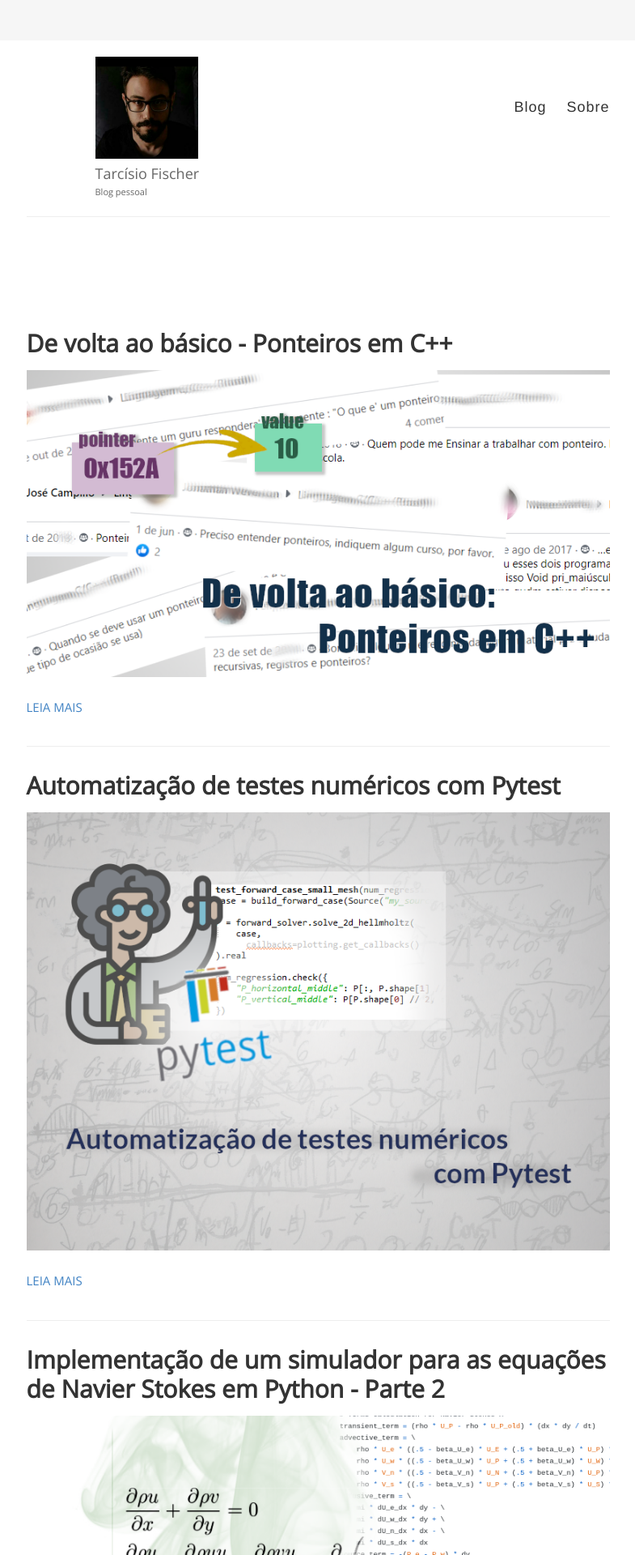
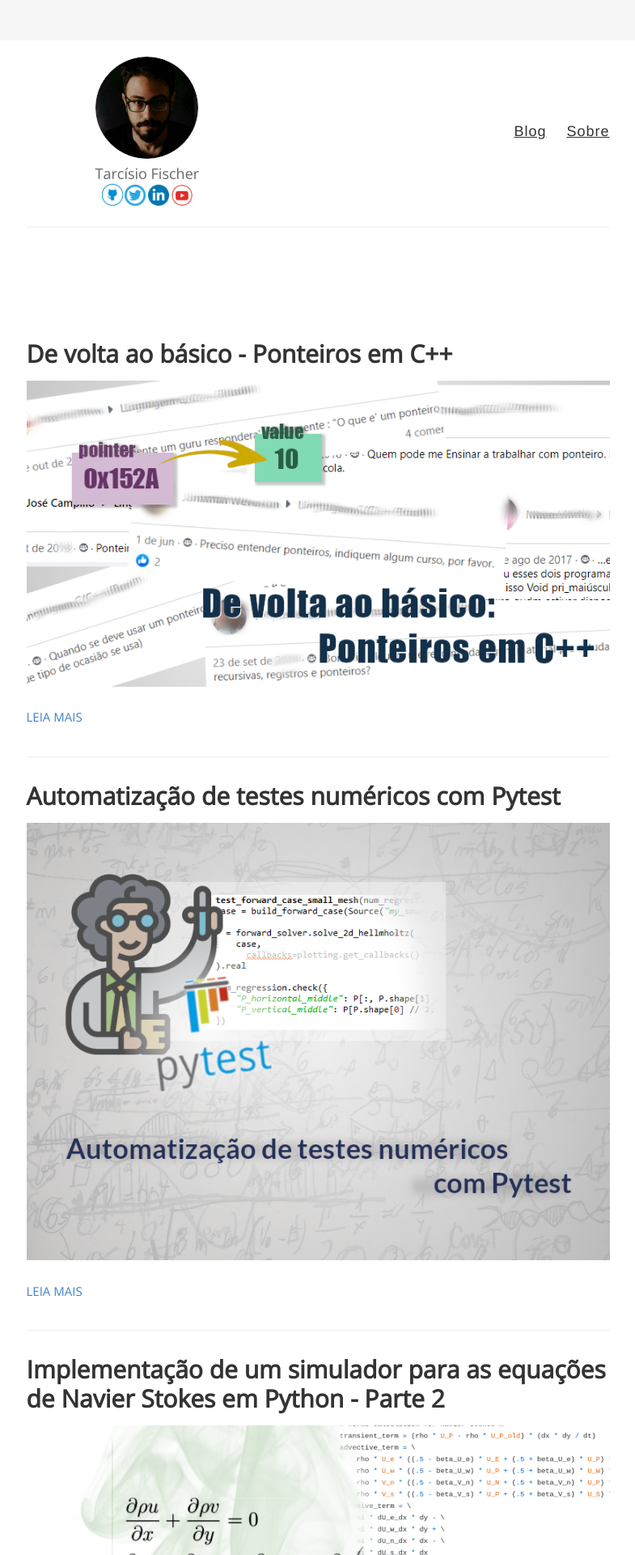
Before and after one commit to tarcisiofischer/tarcisiofischer.github.io, a Jekyll site: the page built from index.html, in a window 1280 px wide. Shown: the top 1920 px of the page at 81% size, without its empty margins (247-1032 px from the left). Built offline with Jekyll 4.4.1, drawn with Linux system fonts in a browser that asks for light colours; formulas are drawn with MathJax 3; the list of posts is cut into pages by our own code.

Commit message:
Update layout details

```diff
--- a/_config.yml
+++ b/_config.yml
@@ -1,7 +1,7 @@
 title: Tarcísio Fischer - Blog pessoal
 email: tarcisio.fischer.cco@gmail.com
 description: >-
-  Tarcísio Fischer - Blog pessoal
+  Tarcísio Fischer
 baseurl: ""
 url: "http://tarcisiofischer.github.io"
 twitter_username: jekyllrb
--- a/_layouts/default.html
+++ b/_layouts/default.html
@@ -45,7 +45,12 @@
             <br>
             Tarcísio Fischer
             <br>
-            <p style="font-size: 11px; margin: 0px">Blog pessoal</p>
+            <p style="font-size: 11px; margin: 0px; text-align: center">
+                <a href="http://www.github.com/tarcisiofischer"><img src="{{ site.baseurl }}/images/github.png" width="26px"></a>
+                <a href="https://twitter.com/tarcisiofischer"><img src="{{ site.baseurl }}/images/twitter.png" width="26px"></a>
+                <a href="https://www.linkedin.com/in/tarcisio-fischer/"><img src="{{ site.baseurl }}/images/linkedin.png" width="26px"></a>
+                <a href="http://youtube.com/tarcisiofischer"><img src="{{ site.baseurl }}/images/youtube.png" width="26px"></a>
+            </p>
           </div>
 
           <nav>
--- a/style.scss
+++ b/style.scss
@@ -245,7 +245,7 @@ img {
 
 nav {
   float: right;
-  margin-top: 50px;
+  margin-top: 80px;
   font-family: $helveticaNeue;
   font-size: 18px;
 
@@ -262,6 +262,7 @@ nav {
     text-align: right;
     font-weight: 300;
     letter-spacing: 1px;
+    text-decoration: underline;
 
     @include mobile {
       margin: 0 10px;
```
Also changed, not shown: images/me.png, images/twitter.png (added), images/youtube.png (added).
